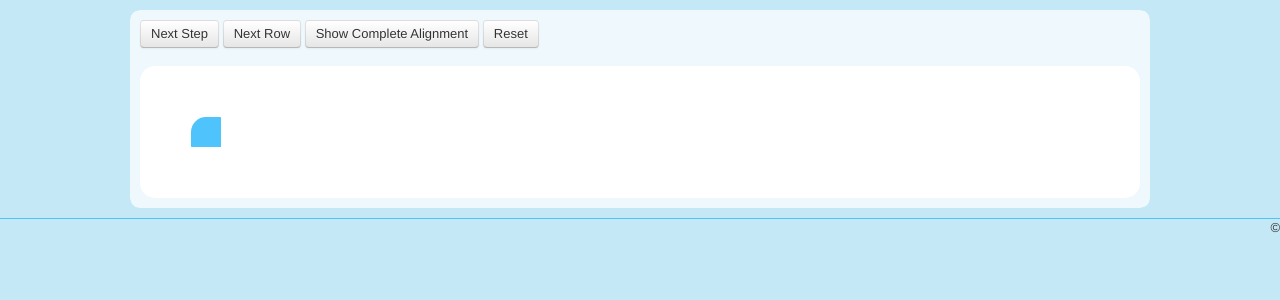
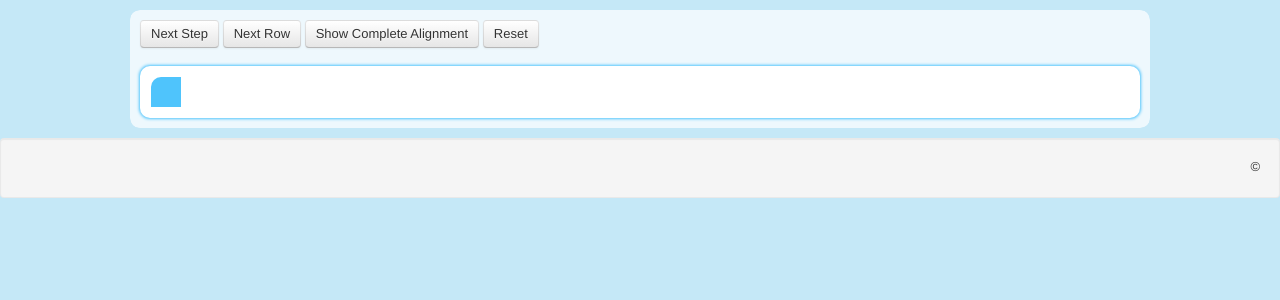
Before and after one commit to FlorianWolters/SequenceAlignment, a PHP site: template src/www/assets/views/matrix.html.twig in a window 1280 px wide. Shown: the part 80-380 px from the top of the page. Run offline with PHP 8.4, Linux system fonts and the light colour scheme; the template is opened without the code that fills it, so the values that code supplies are empty; some libraries are stand-ins or nearby versions.

Commit message:
CSS Styling
Shadowbox, Copyright etc.

```diff
--- a/src/www/assets/css/style.css
+++ b/src/www/assets/css/style.css
@@ -15,12 +15,17 @@ div[role="main"] {
     overflow: hidden;
 }
 
-footer {
+div#matrix {
+    overflow: hidden;
+    padding: 10px 10px;
+}
+
+/*footer {
     width: 100%;
     min-width: 1000px;
     height: 40px;
     overflow: hidden;
-}
+}*/
 
 /* STYLING AND POSITIONING OF INDIVIDUAL GENERAL ELEMENTS */
 body {
@@ -51,9 +56,8 @@ div[role="main"] {
 
 div#matrix {
     background-color: #fff;
-    border-radius: 15px;
-    overflow: visible;
-    padding: 50px;
+    border-radius: 10px;
+    box-shadow: 0 0 3px 1px #4fc4fc;
 }
 
 table#matrix {
@@ -66,7 +70,6 @@ table#matrix td {
     border-width: 1px;
     border-style: solid;
     border-color: #fff;
-    border-radius: 2px;
     background-color: #c5e8f7;
     text-transform: uppercase;
     text-align: center;
@@ -84,29 +87,26 @@ table#matrix td.leftColumn {
 }
 
 table#matrix td.topLeftCell {
-    border-top-left-radius: 15px;
+    border-top-left-radius: 10px;
     font-weight: bold;
     background-color: #4fc4fc;
 }
 table#matrix td.topRightCell {
-    border-top-right-radius: 15px;
+    border-top-right-radius: 10px;
     font-weight: bold;
     background-color: #4fc4fc;
 }
 table#matrix td.bottomRightCell {
-    border-bottom-right-radius: 15px;
+    border-bottom-right-radius: 10px;
     background-color: #c5e8f7;
 }
 table#matrix td.bottomLeftCell {
-    border-bottom-left-radius: 15px;
+    border-bottom-left-radius: 10px;
     font-weight: bold;
     background-color: #4fc4fc;
 }
 
 p#copyright {
-    border-top-width: 1px;
-    border-top-color: #4fc4fc;
-    border-top-style: solid;
     text-align: right;
 }
 
@@ -114,21 +114,5 @@ p#copyright {
 
 /* FONT TREATMENT */
 header h1, h2 {
-    color: #2a2a2a;
     padding: 5px 400px 10px 10px;
 }
-
-div#copyright p {
-    color: #2a2a2a;
-    font-size: 80%;
-    padding-right: 10px;
-}
-
-/* BUTTON AND FORM STYLING*/
-input[type="button"]{
-
-}
-
-input[type="text"]{
-
-}
--- a/src/www/assets/views/footer.html.twig
+++ b/src/www/assets/views/footer.html.twig
@@ -1,2 +1,2 @@
 {# footer.html.twig #}
-<p id="copyright">&copy; {{ meta.year }} {{ meta.author }}</p>
+<p id="copyright" class="well">&copy; {{ meta.year }} {{ meta.author }}</p>
```
